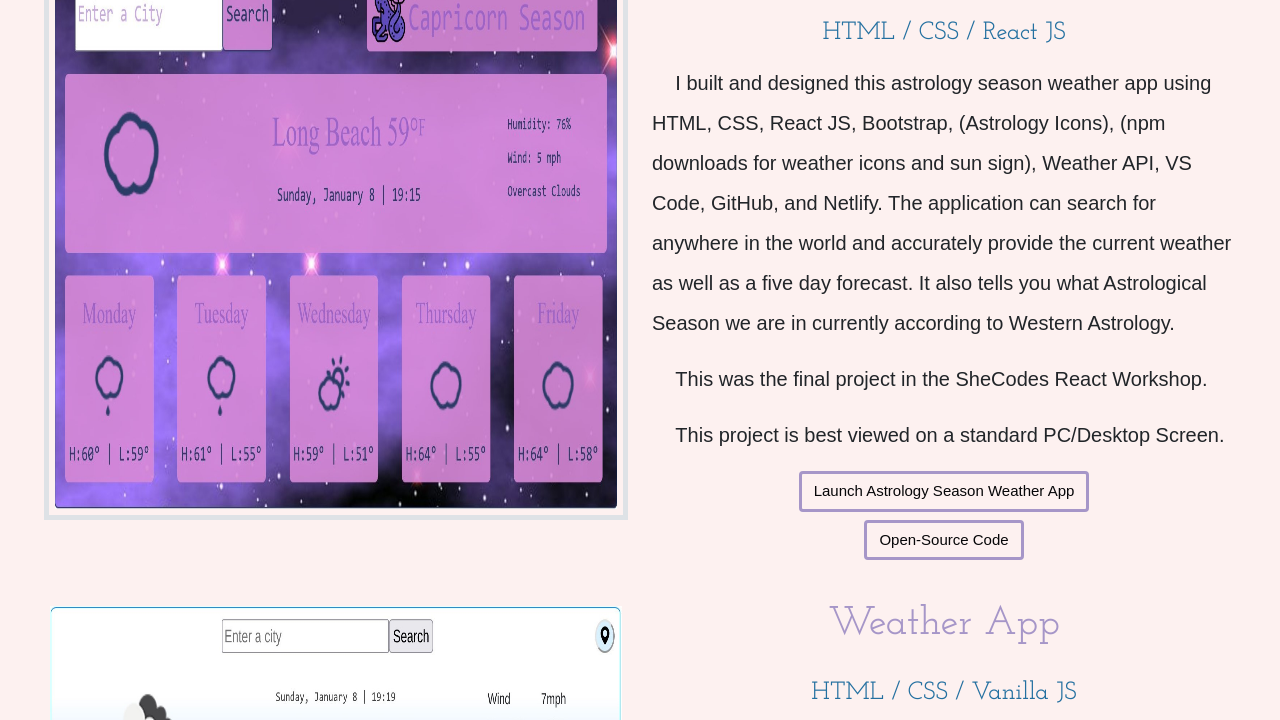
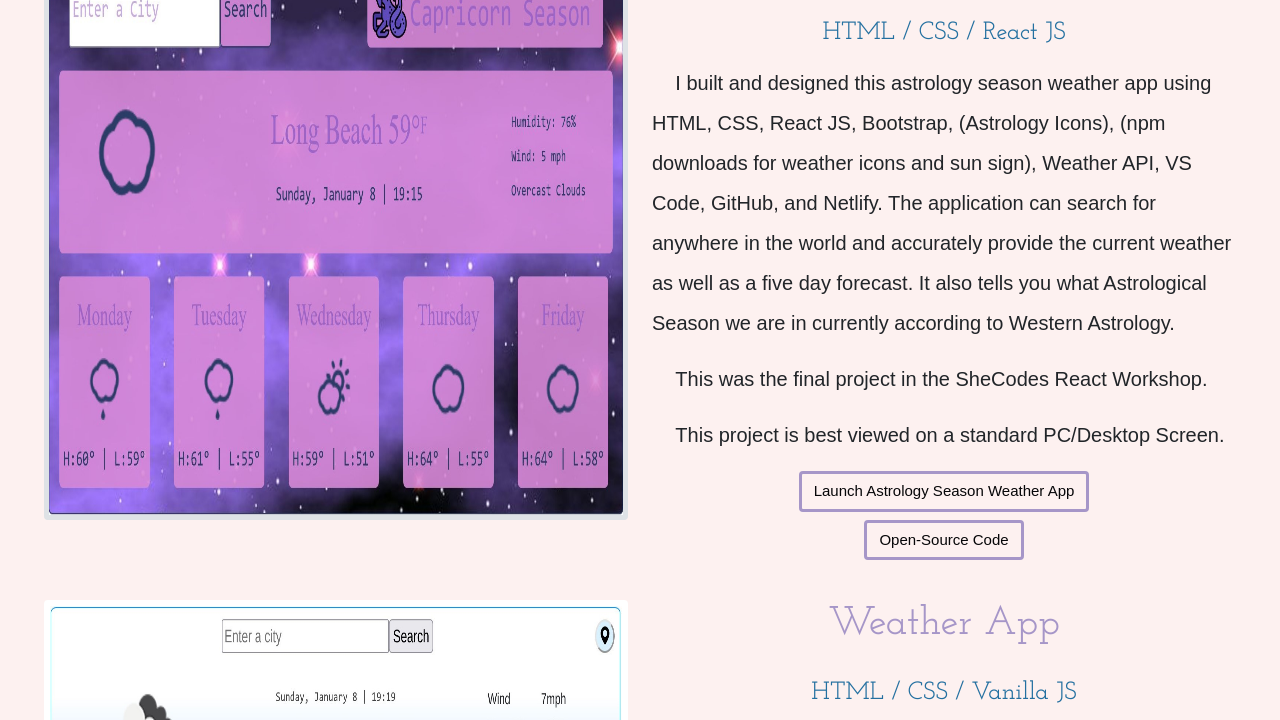
Before and after one commit to MelanieMayne/My-Portfolio-Project, a plain HTML site: page projects.html in a window 1280 px wide. Shown: the part 376-1096 px from the top of the page. Drawn offline with nearby package versions, Linux system fonts and the light colour scheme; a web font is replaced by a local one.

Commit message:
updated white border

```diff
--- a/src/style.css
+++ b/src/style.css
@@ -72,7 +72,8 @@ li {
   margin: 80px;
 }
 .white-border {
-  padding: 6px;
+  border: 6px solid white;
+  border-radius: 4px;
 }
 .about-main-section {
   margin: 20px;
```
